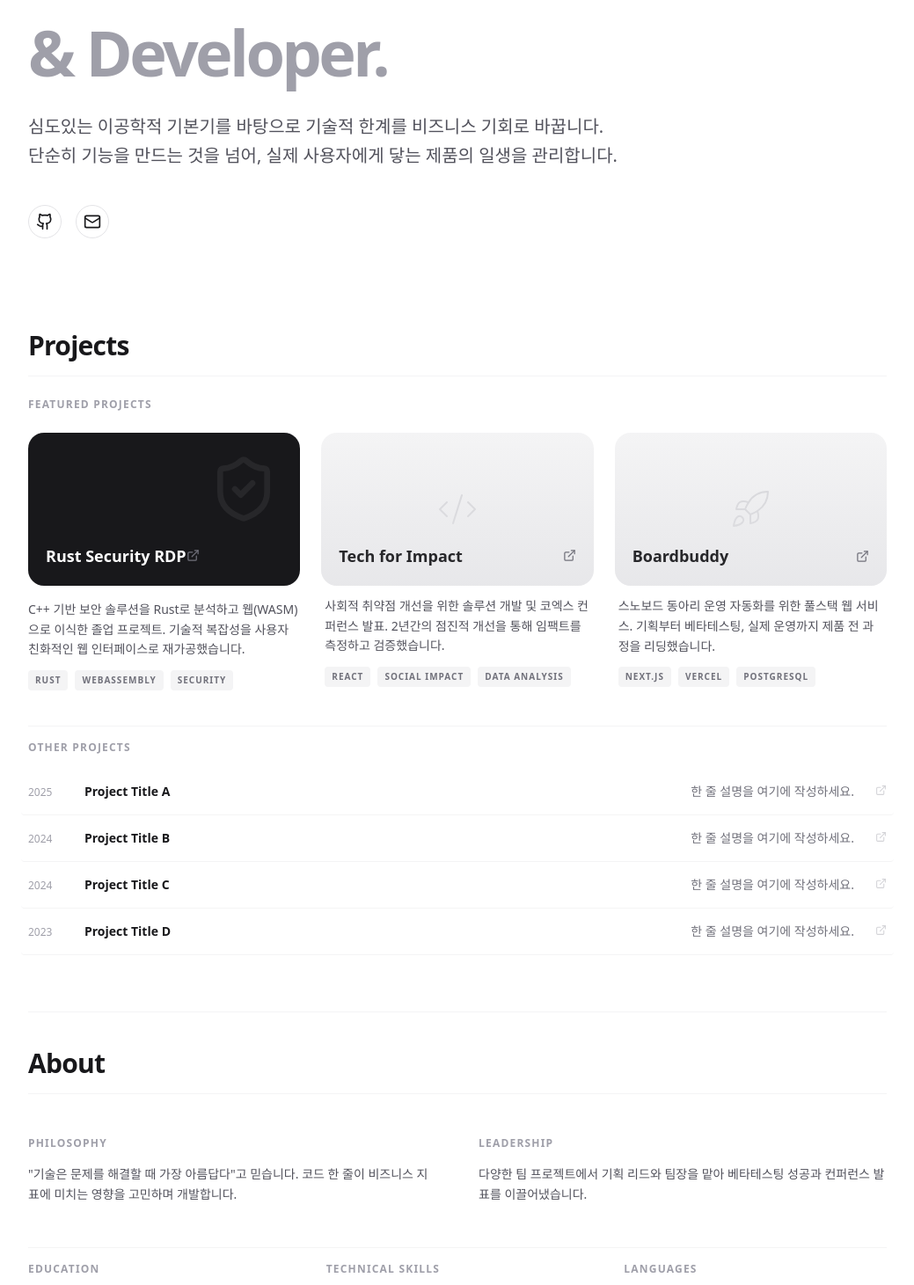
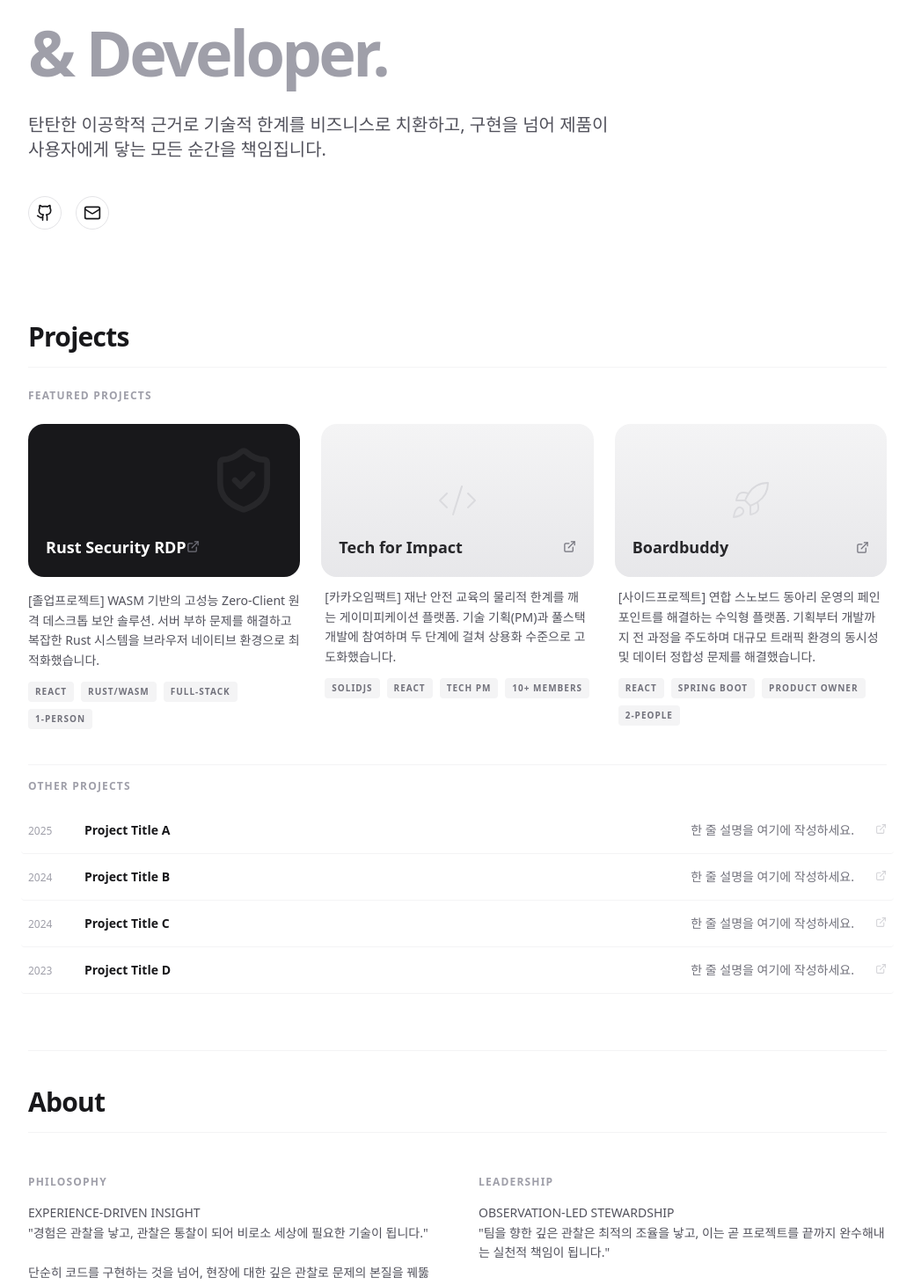
Before and after one commit to ijake-16/portfolio26, a Next.js app in the folder portfolio26/: page / in a window 1280 px wide. Shown: the part 261-1722 px from the top of the page at 88% size, without its empty margins (120-1159 px from the left). Built offline with nearby package versions, Linux system fonts and the light colour scheme.

Commit message:
Feat: Adjusting minor detail on contents and labels.

```diff
--- a/portfolio26/app/page.tsx
+++ b/portfolio26/app/page.tsx
@@ -38,9 +38,8 @@ export default function PortfolioPage() {
             Technical PM&middot;PO <br />
             <span className="text-zinc-400">& Developer.</span>
           </h1>
-          <p className="text-lg md:text-xl text-zinc-600 max-w-2xl leading-relaxed">
-            심도있는 이공학적 기본기를 바탕으로 기술적 한계를 비즈니스 기회로 바꿉니다.
-            단순히 기능을 만드는 것을 넘어, 실제 사용자에게 닿는 제품의 일생을 관리합니다.
+          <p className="text-lg md:text-xl text-zinc-600 max-w-2xl leading-snug break-keep">
+            탄탄한 이공학적 근거로 기술적 한계를 비즈니스로 치환하고, 구현을 넘어 제품이 사용자에게 닿는 모든 순간을 책임집니다.
           </p>
           <div className="flex gap-4 pt-4">
             <a href="https://github.com/ijake-16" className="p-2 rounded-full border border-zinc-200 hover:bg-zinc-50 transition-all">
@@ -79,11 +78,11 @@ export default function PortfolioPage() {
               </div>
               <div className="space-y-2">
                 <p className="text-zinc-600 text-sm leading-relaxed">
-                  C++ 기반 보안 솔루션을 Rust로 분석하고 웹(WASM)으로 이식한 졸업 프로젝트.
-                  기술적 복잡성을 사용자 친화적인 웹 인터페이스로 재가공했습니다.
+                  [졸업프로젝트] WASM 기반의 고성능 Zero-Client 원격 데스크톱 보안 솔루션.
+                  서버 부하 문제를 해결하고 복잡한 Rust 시스템을 브라우저 네이티브 환경으로 최적화했습니다.
                 </p>
                 <div className="flex flex-wrap gap-2 pt-1">
-                  {['Rust', 'WebAssembly', 'Security'].map(tag => (
+                  {['React', 'Rust/WASM', 'Full-Stack', '1-person'].map(tag => (
                     <span key={tag} className="text-[10px] uppercase tracking-widest font-bold px-2 py-1 bg-zinc-100 rounded text-zinc-500">{tag}</span>
                   ))}
                 </div>
@@ -108,11 +107,11 @@ export default function PortfolioPage() {
               </div>
               <div className="space-y-2 px-1">
                 <p className="text-zinc-600 text-sm leading-relaxed">
-                  사회적 취약점 개선을 위한 솔루션 개발 및 코엑스 컨퍼런스 발표.
-                  2년간의 점진적 개선을 통해 임팩트를 측정하고 검증했습니다.
+                  [카카오임팩트] 재난 안전 교육의 물리적 한계를 깨는 게이미피케이션 플랫폼.
+                  기술 기획(PM)과 풀스택 개발에 참여하며 두 단계에 걸쳐 상용화 수준으로 고도화했습니다.
                 </p>
                 <div className="flex flex-wrap gap-2 pt-1">
-                  {['React', 'Social Impact', 'Data Analysis'].map(tag => (
+                  {['SolidJS', 'React', 'Tech PM', '10+ members'].map(tag => (
                     <span key={tag} className="text-[10px] uppercase tracking-widest font-bold px-2 py-1 bg-zinc-100 rounded text-zinc-500">{tag}</span>
                   ))}
                 </div>
@@ -135,11 +134,11 @@ export default function PortfolioPage() {
               </div>
               <div className="space-y-2 px-1">
                 <p className="text-zinc-600 text-sm leading-relaxed">
-                  스노보드 동아리 운영 자동화를 위한 풀스택 웹 서비스.
-                  기획부터 베타테스팅, 실제 운영까지 제품 전 과정을 리딩했습니다.
+                  [사이드프로젝트] 연합 스노보드 동아리 운영의 페인포인트를 해결하는 수익형 플랫폼.
+                  기획부터 개발까지 전 과정을 주도하며 대규모 트래픽 환경의 동시성 및 데이터 정합성 문제를 해결했습니다.
                 </p>
                 <div className="flex flex-wrap gap-2 pt-1">
-                  {['Next.js', 'Vercel', 'PostgreSQL'].map(tag => (
+                  {['React', 'Spring Boot', 'Product Owner', '2-people'].map(tag => (
                     <span key={tag} className="text-[10px] uppercase tracking-widest font-bold px-2 py-1 bg-zinc-100 rounded text-zinc-500">{tag}</span>
                   ))}
                 </div>
@@ -178,16 +177,22 @@ export default function PortfolioPage() {
           <div className="grid grid-cols-1 md:grid-cols-2 gap-12">
             <div className="space-y-4">
               <h3 className="text-xs uppercase tracking-widest font-bold text-zinc-400">Philosophy</h3>
-              <p className="text-zinc-600 text-sm leading-relaxed">
-                "기술은 문제를 해결할 때 가장 아름답다"고 믿습니다.
-                코드 한 줄이 비즈니스 지표에 미치는 영향을 고민하며 개발합니다.
+              <p className="text-zinc-600 text-sm leading-relaxed whitespace-pre-line">
+                {`EXPERIENCE-DRIVEN INSIGHT
+"경험은 관찰을 낳고, 관찰은 통찰이 되어 비로소 세상에 필요한 기술이 됩니다."
+
+단순히 코드를 구현하는 것을 넘어, 현장에 대한 깊은 관찰로 문제의 본질을 꿰뚫는 것을 즐깁니다. 저는 대학 생활 동안 스노보드 동아리 운영부터 KAIST에서의 전산학 연구까지 경계 없는 경험을 쌓으며, 수많은 데이터 포인트를 연결해 세상을 바라보는 고유한 통찰력을 길러왔습니다.
+
+엔지니어링의 정교함과 기획자의 전략적 시각을 바탕으로 기술과 세상 사이의 다리를 놓습니다. 제가 가진 기술적 판단력으로 복잡한 비효율을 걷어내고 세상을 더 살기 좋은 곳으로 바꾸는 것, 그것은 제게 가장 큰 성취이자 즐거움입니다.`}
               </p>
             </div>
             <div className="space-y-4">
               <h3 className="text-xs uppercase tracking-widest font-bold text-zinc-400">Leadership</h3>
-              <p className="text-zinc-600 text-sm leading-relaxed">
-                다양한 팀 프로젝트에서 기획 리드와 팀장을 맡아
-                베타테스팅 성공과 컨퍼런스 발표를 이끌어냈습니다.
+              <p className="text-zinc-600 text-sm leading-relaxed whitespace-pre-line">
+                {`OBSERVATION-LED STEWARDSHIP
+"팀을 향한 깊은 관찰은 최적의 조율을 낳고, 이는 곧 프로젝트를 끝까지 완수해내는 실천적 책임이 됩니다."
+
+저에게 리더십은 구성원 개개인의 역량과 팀의 병목을 세밀하게 관찰하여, 모두가 본연의 전문성에 몰입할 수 있는 환경을 설계하는 과정입니다. 다수의 단체를 운영하고 프로젝트를 이끌며 다양한 이해관계자 사이 간극을 메우는 조율자로 활동해왔으며, 이 과정에서 얻은 통찰을 바탕으로 팀의 에너지를 하나의 목표로 결집합니다. 어떤 변수 속에서도 프로젝트를 끝까지 완수해내는 강력한 오너십은, 제가 수많은 경험을 통해 체득한 리더로서의 가장 핵심적인 본질입니다.`}
               </p>
             </div>
           </div>
@@ -267,8 +272,10 @@ export default function PortfolioPage() {
       {/* 5. Footer */}
       <footer className="bg-zinc-50 py-20 border-t border-zinc-100">
         <div className="max-w-5xl mx-auto px-6 text-center space-y-6">
-          <h2 className="text-2xl font-bold tracking-tight">함께 가치를 만들 준비가 되셨나요?</h2>
-          <p className="text-zinc-500">새로운 도전을 위한 커피챗은 언제나 환영입니다.</p>
+          <h2 className="text-2xl font-bold tracking-tight">"어제보다 더 나은 솔루션을 위해 고민하는 동료를 찾으시나요?"</h2>
+          <p className="text-zinc-500 whitespace-pre-line">
+            새로운 기술적 도전이나 가치를 만드는 프로젝트 제안은 언제나 환영입니다. 가벼운 커피챗부터 깊이 있는 기술 토크까지, 소중한 만남을 기다립니다.
+          </p>
           <a href="mailto:jaybin7@gmail.com" className="inline-block bg-zinc-900 text-white px-8 py-3 rounded-full font-medium hover:bg-zinc-800 transition-colors">
             Get in Touch
           </a>
--- a/portfolio26/app/projects/boardbuddy/boardbuddyContent.tsx
+++ b/portfolio26/app/projects/boardbuddy/boardbuddyContent.tsx
@@ -43,8 +43,8 @@ export default function BoardbuddyContent() {
                         </p>
                     </div>
                     <div className="flex items-center gap-3">
-                        <button onClick={() => setLang(lang === 'ko' ? 'en' : 'ko')} className="px-5 py-2.5 rounded-2xl bg-zinc-900 text-white font-bold hover:scale-105 transition-transform shadow-lg shadow-zinc-200">
-                            {lang === 'ko' ? 'English Version' : '한국어로 보기'}
+                        <button onClick={() => setLang(lang === 'ko' ? 'en' : 'ko')} className="px-4 py-2 rounded-xl bg-zinc-900 text-white text-sm font-bold hover:bg-zinc-800 transition-all">
+                            {lang === 'ko' ? 'EN' : 'KO'}
                         </button>
                     </div>
                 </div>
--- a/portfolio26/app/projects/rdp/page.tsx
+++ b/portfolio26/app/projects/rdp/page.tsx
@@ -1,6 +1,7 @@
 import React from 'react';
 import Link from 'next/link';
-import { ArrowLeft, ExternalLink, ShieldCheck } from 'lucide-react';
+import { ArrowLeft } from 'lucide-react';
+import WebVDIContent from './rdpContent';
 
 export const metadata = {
     title: 'Rust Security RDP — Jake.dev',
@@ -19,57 +20,8 @@ export default function RDPPage() {
                 </div>
             </nav>
 
-            <main className="max-w-3xl mx-auto px-6 py-20 space-y-16">
-
-                {/* Header */}
-                <section className="space-y-6">
-                    <div className="aspect-video bg-zinc-900 rounded-2xl overflow-hidden relative flex items-center justify-center">
-                        <ShieldCheck size={80} strokeWidth={1} className="text-zinc-700" />
-                    </div>
-                    <div className="space-y-3">
-                        <div className="flex items-start justify-between gap-4">
-                            <h1 className="text-4xl font-bold tracking-tight">Rust Security RDP Solution</h1>
-                            <a href="#" className="flex items-center gap-1.5 text-sm text-zinc-500 hover:text-zinc-900 transition-colors pt-1 shrink-0">
-                                Visit <ExternalLink size={14} />
-                            </a>
-                        </div>
-                        <p className="text-zinc-500 text-sm">2025 – 2026 · Graduation Project</p>
-                        <div className="flex flex-wrap gap-2">
-                            {['Rust', 'WebAssembly', 'Security', 'C++'].map(tag => (
-                                <span key={tag} className="text-[10px] uppercase tracking-widest font-bold px-2 py-1 bg-zinc-100 rounded text-zinc-500">{tag}</span>
-                            ))}
-                        </div>
-                    </div>
-                </section>
-
-                {/* Overview */}
-                <section className="space-y-4 border-t border-zinc-100 pt-10">
-                    <h2 className="text-xs uppercase tracking-widest font-bold text-zinc-400">Overview</h2>
-                    <p className="text-zinc-600 leading-relaxed">
-                        C++ 기반 보안 솔루션을 Rust로 분석하고 웹(WASM)으로 이식한 졸업 프로젝트입니다.
-                        기술적 복잡성을 사용자 친화적인 웹 인터페이스로 재가공했습니다.
-                    </p>
-                </section>
-
-                {/* Role */}
-                <section className="space-y-4 border-t border-zinc-100 pt-10">
-                    <h2 className="text-xs uppercase tracking-widest font-bold text-zinc-400">Role</h2>
-                    <p className="text-zinc-600 leading-relaxed">
-                        전체 설계 및 개발. Rust 포팅, WASM 빌드 파이프라인 구성, 웹 인터페이스 구현.
-                    </p>
-                </section>
-
-                {/* Key Contributions */}
-                <section className="space-y-4 border-t border-zinc-100 pt-10">
-                    <h2 className="text-xs uppercase tracking-widest font-bold text-zinc-400">Key Contributions</h2>
-                    <ul className="space-y-3 text-zinc-600 text-sm">
-                        <li className="flex gap-3"><span className="text-zinc-300 select-none">—</span><span>기존 C++ 보안 솔루션 분석 및 Rust로의 재구현</span></li>
-                        <li className="flex gap-3"><span className="text-zinc-300 select-none">—</span><span>wasm-pack 기반 WebAssembly 빌드 파이프라인 구성</span></li>
-                        <li className="flex gap-3"><span className="text-zinc-300 select-none">—</span><span>복잡한 보안 로직을 브라우저에서 실행 가능하도록 이식</span></li>
-                        <li className="flex gap-3"><span className="text-zinc-300 select-none">—</span><span>사용자 친화적 웹 인터페이스 설계 및 구현</span></li>
-                    </ul>
-                </section>
-
+            <main className="max-w-3xl mx-auto px-6 py-20">
+                <WebVDIContent />
             </main>
         </div>
     );
```
Also changed, not shown: portfolio26/app/projects/rdp/rdpContent.tsx (+81 -28 lines).
